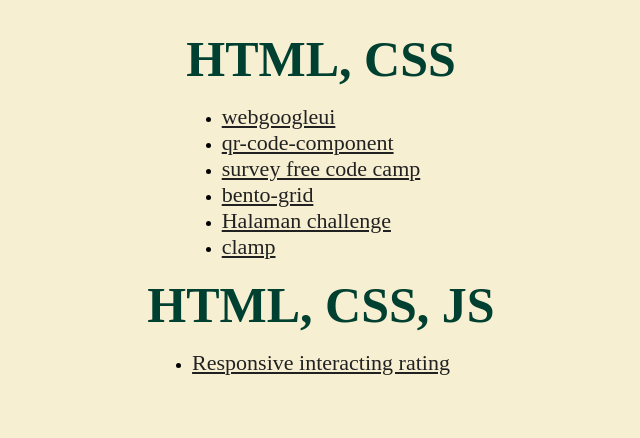
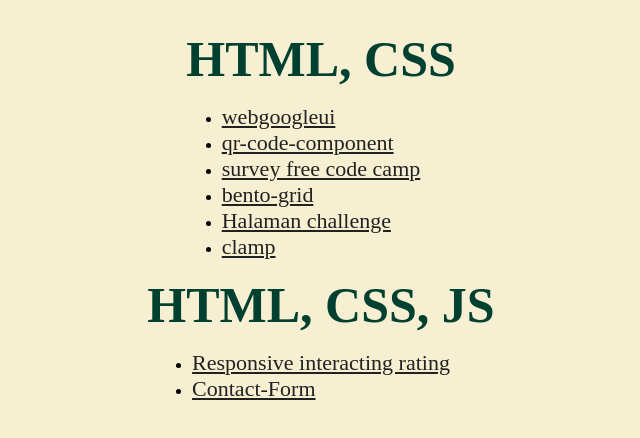
Before and after one commit to zesciati/zak-link-portfolio, a plain HTML site: page index.html in a window 1280 px wide. Shown: the whole page, without its empty margins (319-959 px from the left). Drawn offline with Linux system fonts and the light colour scheme.

Commit message:
menambahkan Contact form

```diff
--- a/index.html
+++ b/index.html
@@ -11,7 +11,7 @@
     <section>
       <h1>HTML, CSS</h1>
       <ul>
-        <li><a href="https://webgoogleui.zakyabiyyu.com/" target="_blank">webgoogleui</a></li>
+      <li><a href="https://webgoogleui.zakyabiyyu.com/" target="_blank">webgoogleui</a></li>
       <li><a href="https://qr-code-component-2k3.pages.dev/" target="_blank">qr-code-component</a></li>
       <li><a href="https://survey-freecodecamp.zakyabiyyu.com/" target="_blank">survey free code camp</a></li>
       <li><a href="https://bento-grid-1vq.pages.dev/" target="_blank">bento-grid</a></li>
@@ -23,6 +23,7 @@
       <h1 class="htmlcssjs">HTML, CSS, JS</h1>
       <ul>
         <li><a href="https://interactive-rating-component-1lk.pages.dev/" target="_blank">Responsive interacting rating</a></li>
+        <li><a href="https://contact-form-js.pages.dev/" target="_blank">Contact-Form</a></li>
       </ul>
     </section>
   </main>
```
